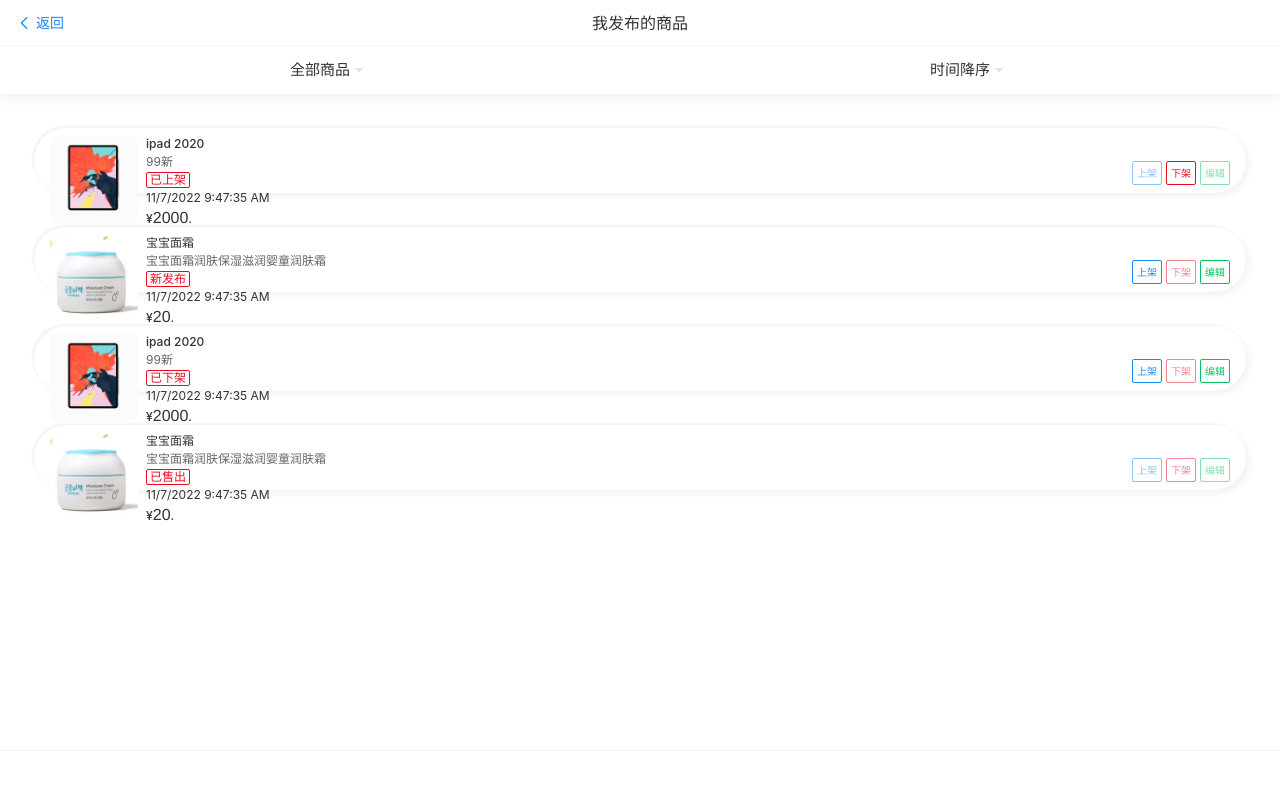
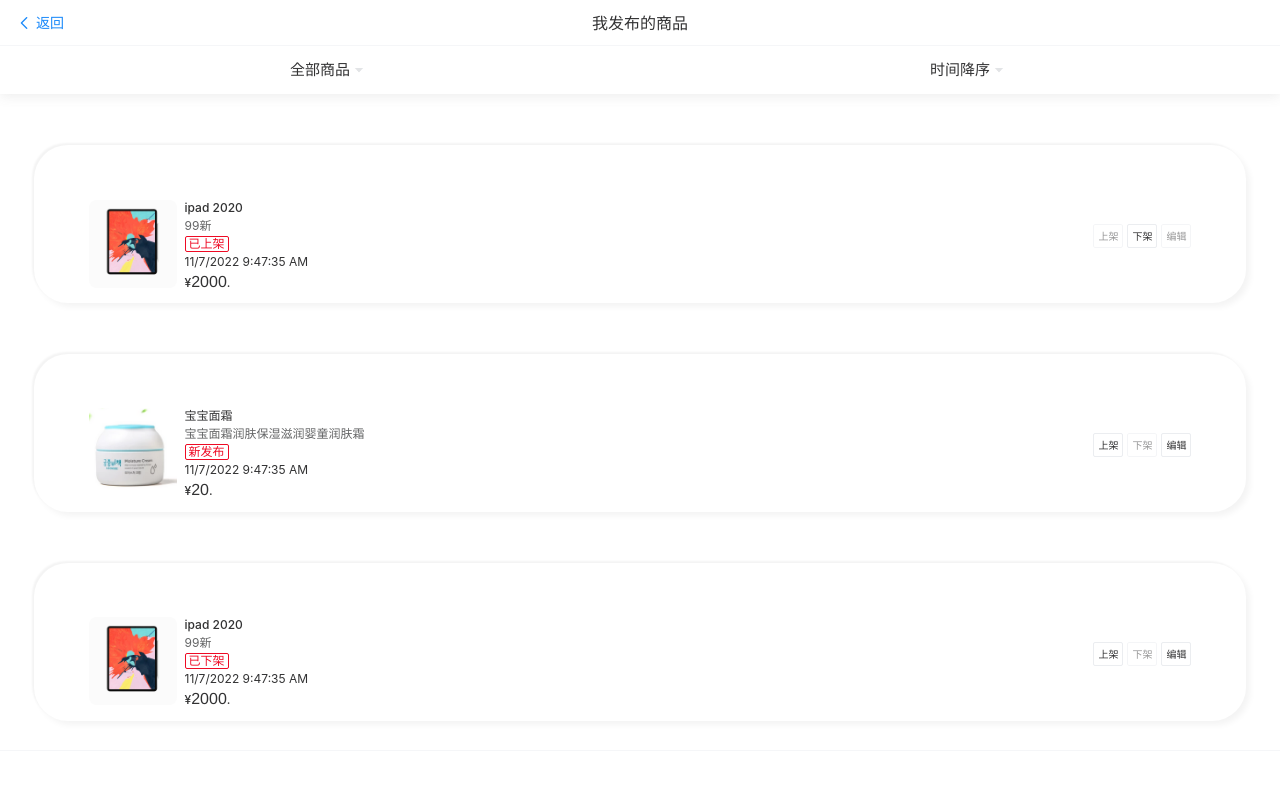
Before and after one commit to liu-yunnan/campus-trade-front, a Vue app: page /myPublish in a window 1280 px wide. Shown: the top 796 px of the page. Built offline with nearby package versions, Linux system fonts and the light colour scheme; a web font is replaced by a local one.

Commit message:
修改样式 ：我发布的商品 、我的订单区域

```diff
--- a/src/components/userCenter/myOrder.vue
+++ b/src/components/userCenter/myOrder.vue
@@ -31,10 +31,11 @@
           ￥{{ order.totalPrice }}
         </div>
         <div class="footer_btn">
-          <van-button :disabled="getTag(order.tag, 1)" plain type="primary" size="mini" @click="dialog(order.orderId)">
+          <van-button :disabled="getTag(order.tag, 1)" color="#ffdb46" type="primary" size="mini"
+            @click="dialog(order.orderId)">
             支付
           </van-button>
-          <van-button :disabled="getTag(order.tag, 2)" plain type="danger" size="mini">取消订单
+          <van-button :disabled="getTag(order.tag, 2)" plain size="mini">取消订单
           </van-button>
         </div>
       </div>
--- a/src/components/userCenter/myPublish.vue
+++ b/src/components/userCenter/myPublish.vue
@@ -19,11 +19,11 @@
         <div>{{ item.date }}</div>
       </template>
       <template #footer>
-        <van-button :disabled="getTag(item.tag, 1)" plain type="primary" size="mini" @click="upGoods(item.id)">上架
+        <van-button :disabled="getTag(item.tag, 1)" size="mini" @click="upGoods(item.id)">上架
         </van-button>
-        <van-button :disabled="getTag(item.tag, 2)" type="danger" plain size="mini" @click="downGoods(item.id)">下架
+        <van-button :disabled="getTag(item.tag, 2)" size="mini" @click="downGoods(item.id)">下架
         </van-button>
-        <van-button :disabled="getTag(item.tag, 3)" size="mini" plain type="success" @click="updateGoods(item.id)">编辑
+        <van-button :disabled="getTag(item.tag, 3)" size="mini" @click="updateGoods(item.id)">编辑
         </van-button>
       </template>
     </van-card>
@@ -158,7 +158,7 @@
 }
 
 .main {
-  padding: 0 .1rem .46rem;
+  padding: 0 .1rem .5rem;
   // background: #f6f6f6;
   // height: 100%;
 
@@ -166,7 +166,8 @@
     background: white;
     border-radius: .1rem;
     box-shadow: 4px 4px 6px #f4f4f4, -2px -2px 2px #f4f4f4;
-    margin-top: .1rem;
+    margin-top: .15rem;
+    padding: .16rem;
 
     &__footer {
       flex: none;
```
